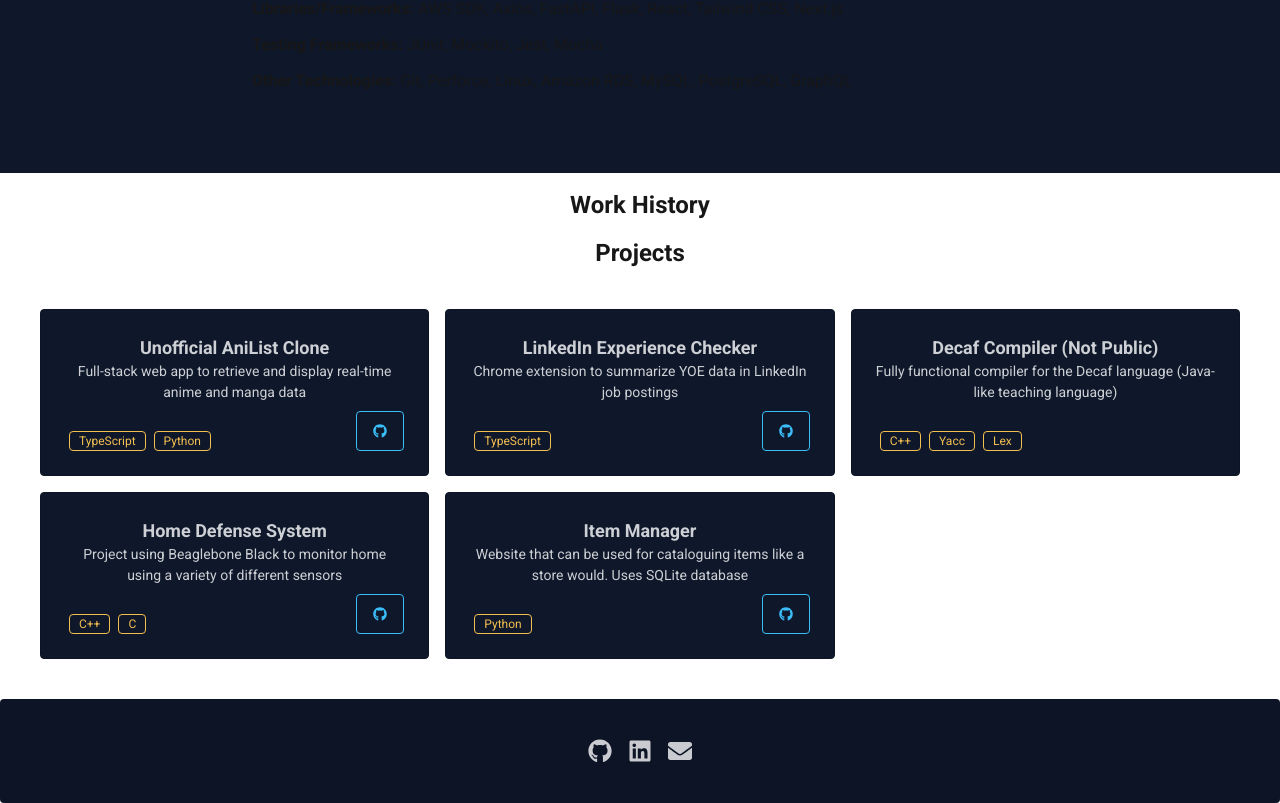
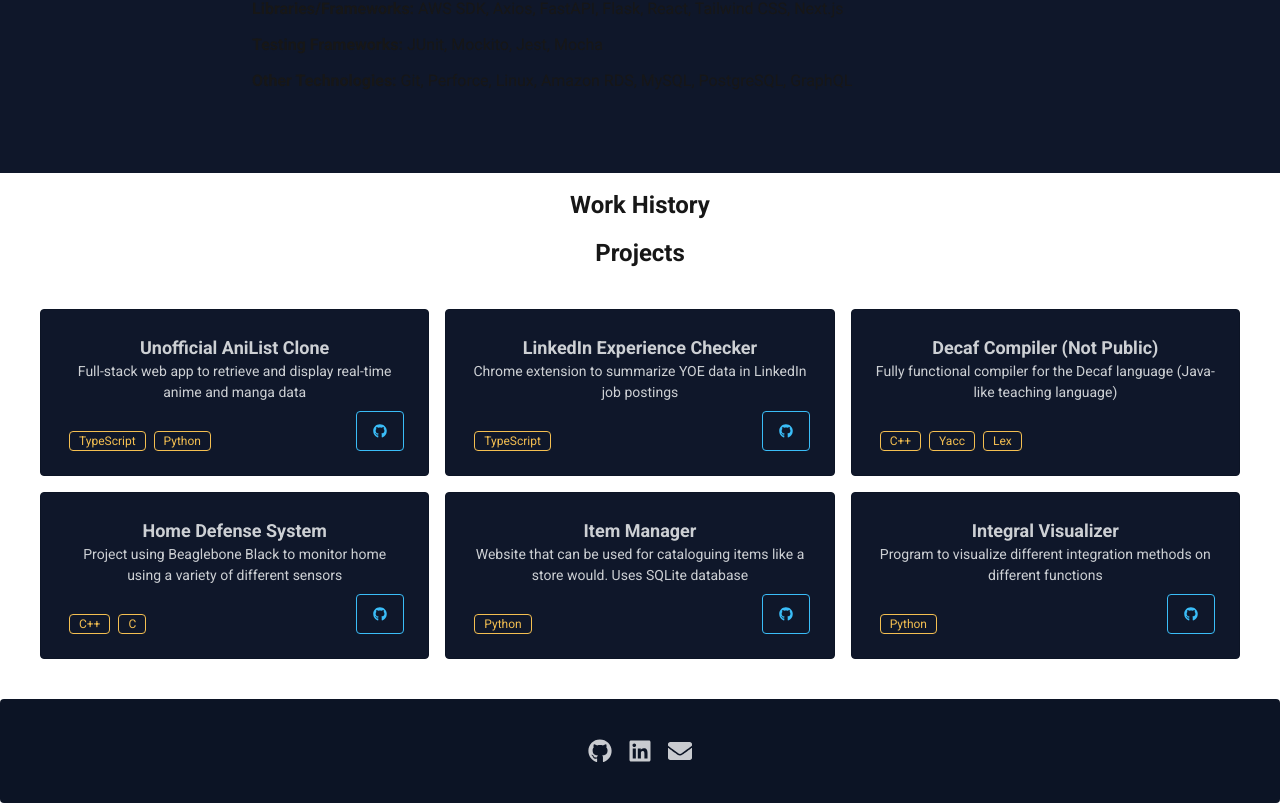
Before and after one commit to jla690/personal-website, a Next.js app: page / in a window 1280 px wide. Shown: the part 479-1282 px from the top of the page. Built offline with nearby package versions, Linux system fonts and the light colour scheme.

Commit message:
add project

```diff
--- a/app/Card.tsx
+++ b/app/ProjectCard.tsx
@@ -9,7 +9,13 @@ interface Props {
   description: string;
 }
 
-const Card = ({ title, link, description, isPublic, languages = [] }: Props) => {
+const ProjectCard = ({
+  title,
+  link,
+  description,
+  isPublic,
+  languages = [],
+}: Props) => {
   return (
     <>
       <div className="card card-border bg-base-100 text-neutral-content card-md hover:bg-neutral transition-colors rounded-sm duration-100">
@@ -50,4 +56,4 @@ const Card = ({ title, link, description, isPublic, languages = [] }: Props) =>
   );
 };
 
-export default Card;
+export default ProjectCard;
--- a/app/Projects.tsx
+++ b/app/Projects.tsx
@@ -1,5 +1,5 @@
 import React from "react";
-import Card from "./Card";
+import ProjectCard from "./ProjectCard";
 
 const Projects = () => {
   return (
@@ -8,40 +8,47 @@ const Projects = () => {
         Projects
       </h1>
       <div className="mx-10 grid grid-cols-3 gap-4 my-10">
-        <Card
+        <ProjectCard
           isPublic={true}
           title="Unofficial AniList Clone"
           link="https://github.com/jla690/unofficial_anilist_program"
           description="Full-stack web app to retrieve and display real-time anime and manga data"
           languages={["TypeScript", "Python"]}
-        ></Card>
-        <Card
+        ></ProjectCard>
+        <ProjectCard
           isPublic={true}
           link="https://github.com/jla690/experience-checker"
           title="LinkedIn Experience Checker"
           description="Chrome extension to summarize YOE data in LinkedIn job postings"
           languages={["TypeScript"]}
-        ></Card>
-        <Card
+        ></ProjectCard>
+        <ProjectCard
           isPublic={false}
           title="Decaf Compiler (Not Public)"
           description="Fully functional compiler for the Decaf language (Java-like teaching language)"
           languages={["C++", "Yacc", "Lex"]}
-        ></Card>
-        <Card
+        ></ProjectCard>
+        <ProjectCard
           isPublic={true}
           title="Home Defense System"
           description="Project using Beaglebone Black to monitor home using a variety of different sensors"
           link="https://github.com/jla690/Home_Defense_System"
           languages={["C++", "C"]}
-        ></Card>
-        <Card
+        ></ProjectCard>
+        <ProjectCard
           isPublic={true}
           title="Item Manager"
           description="Website that can be used for cataloguing items like a store would. Uses SQLite database"
           link="https://github.com/jla690/flask-website-project"
           languages={["Python"]}
-        ></Card>
+        ></ProjectCard>
+        <ProjectCard
+          isPublic={true}
+          title="Integral Visualizer"
+          description="Program to visualize different integration methods on different functions"
+          link="https://github.com/jla690/integral-visualizer"
+          languages={["Python"]}
+        ></ProjectCard>
       </div>
     </div>
   );
--- /dev/null
+++ b/app/WorkCard.tsx
@@ -0,0 +1,21 @@
+import React from "react";
+
+interface Props {
+  jobTitle: string;
+  date: string;
+  description: string;
+  company: string;
+  languages: string[];
+}
+
+const WorkCard = ({
+  jobTitle,
+  date,
+  description,
+  company,
+  languages,
+}: Props) => {
+  return <div className="card card-border"></div>;
+};
+
+export default WorkCard;
```
